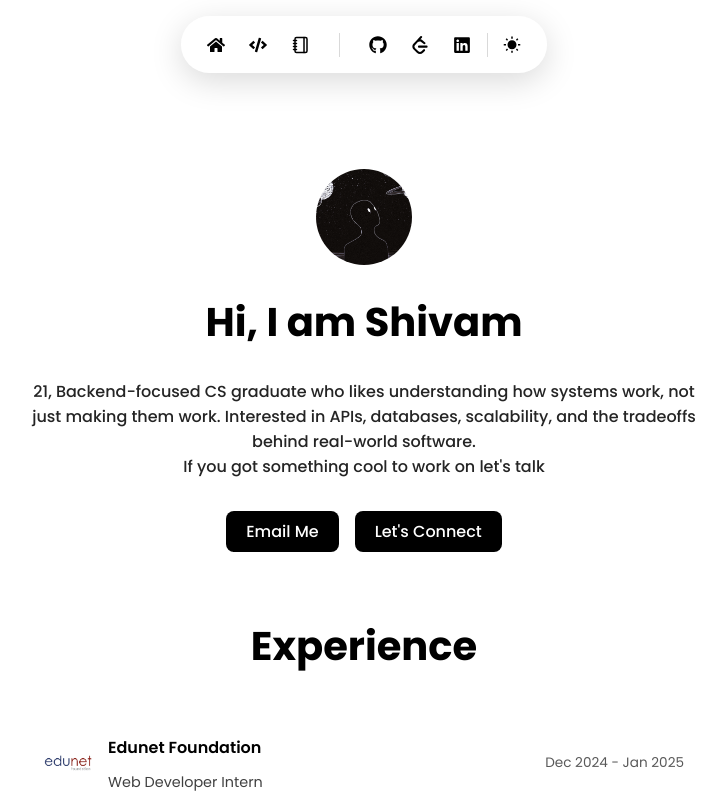
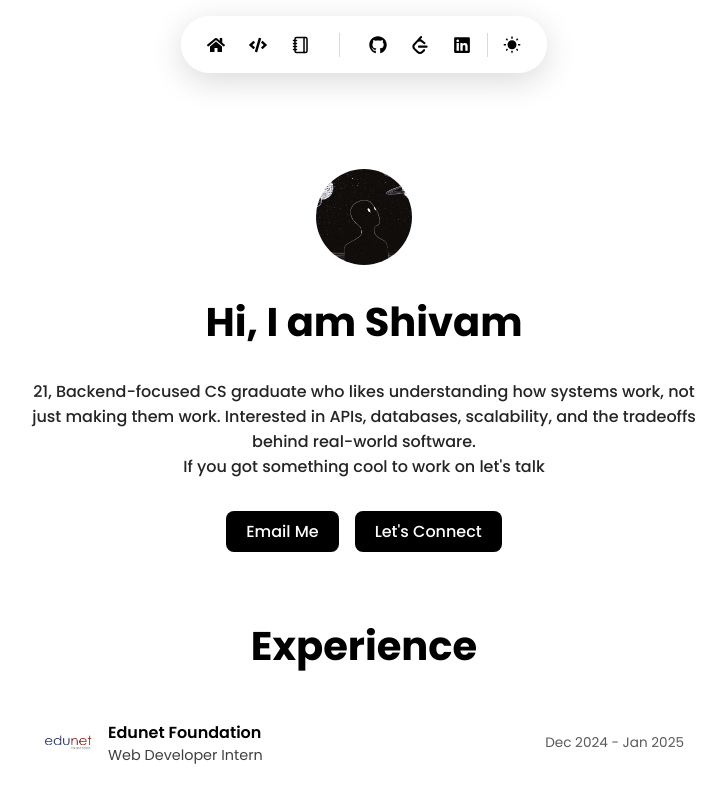
Before and after one commit to dead-shadow-7/portfolio, a React (Vite) app: page / in a window 1280 px wide. Shown: the top 800 px of the page, without its empty margins (276-1002 px from the left). Built offline with nearby package versions, Linux system fonts and the light colour scheme.

Commit message:
small fix in line height in experience and education section

```diff
--- a/src/pages/Home.css
+++ b/src/pages/Home.css
@@ -111,13 +111,14 @@
   font-size: 1rem;
   font-weight: 600;
   text-align: left;
+  margin: 0;
 }
 
 .role-title,
 .university-degree {
   font-size: 0.9rem;
   opacity: 0.75;
-  margin-top: -0.25rem;
+  margin: 0;
   text-align: left;
 }
 
```
